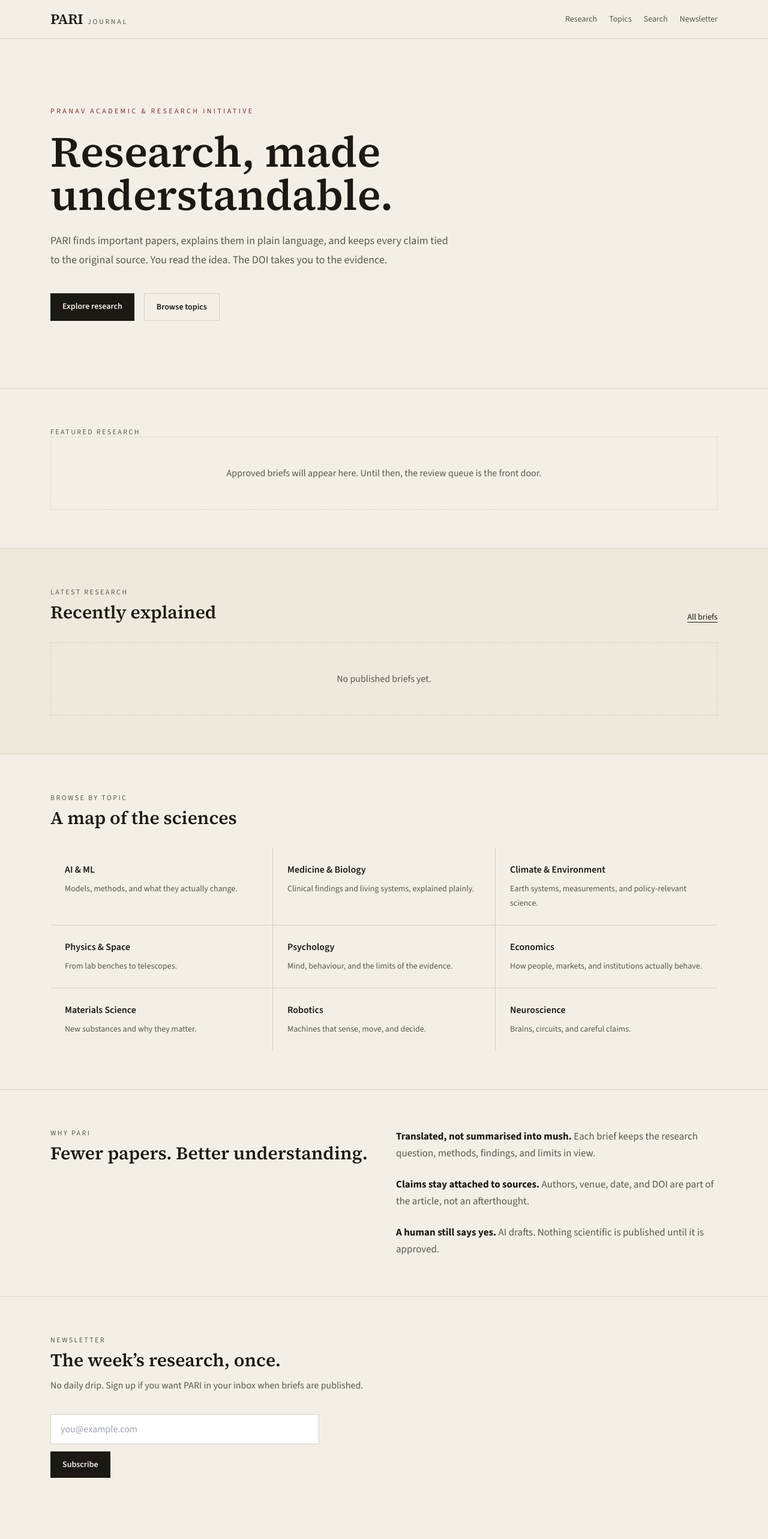
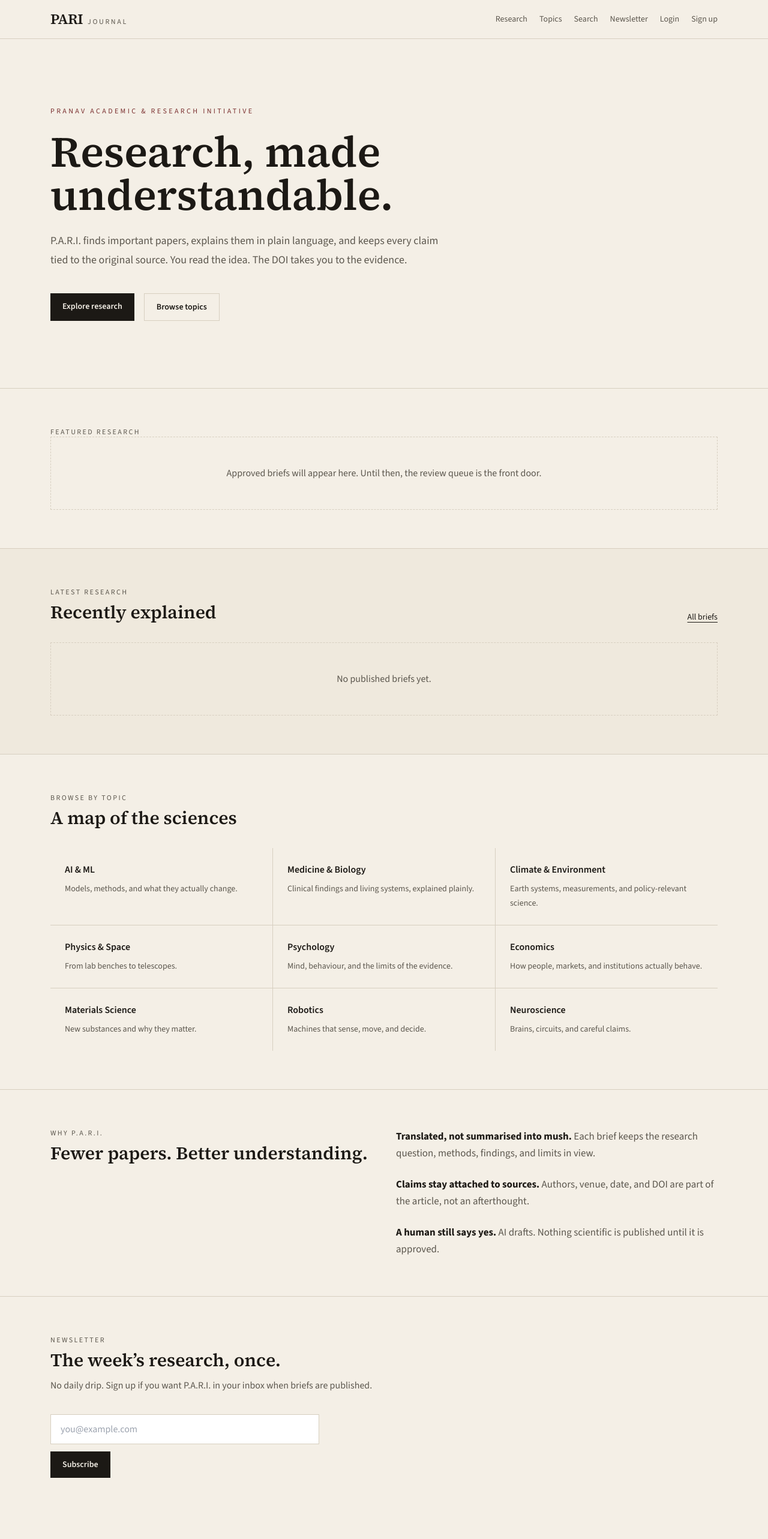
Before and after one commit to pariresearchinitiative/PARI, a Next.js app: page / in a window 1280 px wide. Shown: the top 2566 px of the page at 60% size. Built offline with nearby package versions, Linux system fonts and the light colour scheme; no server answers; the database is empty.

Commit message:
Update PARI homepage and navigation

```diff
--- a/src/app/page.tsx
+++ b/src/app/page.tsx
@@ -19,7 +19,7 @@ export default async function Home() {
           <p className="text-xs uppercase tracking-[0.28em] text-accent">{SITE_FULL_NAME}</p>
           <h1 className="serif mt-6 max-w-3xl text-5xl font-semibold leading-[1.12] md:text-7xl">{SITE_TAGLINE}</h1>
           <p className="mt-6 max-w-2xl text-lg leading-8 text-muted">
-            {SITE_NAME} finds important papers, explains them in plain language, and keeps every claim tied to the original
+          P.A.R.I. finds important papers, explains them in plain language, and keeps every claim tied to the original
             source. You read the idea. The DOI takes you to the evidence.
           </p>
           <div className="mt-10 flex flex-wrap gap-4">
@@ -45,7 +45,7 @@ export default async function Home() {
             </h2>
             <p className="mt-4 text-lg leading-8 text-muted">{featured.summary}</p>
             <Link href={`/research/${featured.slug}`} className="mt-5 inline-block text-sm underline underline-offset-4">
-              Read the PARI brief
+              Read the P.A.R.I. brief
             </Link>
           </div>
         ) : (
@@ -86,7 +86,7 @@ export default async function Home() {
       <section className="border-y border-rule">
         <div className="mx-auto grid max-w-page gap-10 px-5 py-16 md:grid-cols-2">
           <div>
-            <p className="text-xs uppercase tracking-[0.2em] text-muted">Why PARI</p>
+            <p className="text-xs uppercase tracking-[0.2em] text-muted">Why P.A.R.I.</p>
             <h2 className="serif mt-2 text-3xl font-semibold">Fewer papers. Better understanding.</h2>
           </div>
           <ul className="space-y-6 text-[17px] leading-7 text-muted">
@@ -109,7 +109,7 @@ export default async function Home() {
       <section className="mx-auto max-w-page px-5 py-16">
         <p className="text-xs uppercase tracking-[0.2em] text-muted">Newsletter</p>
         <h2 className="serif mt-2 text-3xl font-semibold">The week’s research, once.</h2>
-        <p className="mt-3 max-w-xl text-muted">No daily drip. Sign up if you want PARI in your inbox when briefs are published.</p>
+        <p className="mt-3 max-w-xl text-muted">No daily drip. Sign up if you want P.A.R.I. in your inbox when briefs are published.</p>
         <div className="mt-6">
           <NewsletterForm />
         </div>
--- a/src/components/SiteChrome.tsx
+++ b/src/components/SiteChrome.tsx
@@ -5,7 +5,9 @@ const links = [
   { href: "/research", label: "Research" },
   { href: "/topics", label: "Topics" },
   { href: "/search", label: "Search" },
-  { href: "/newsletter", label: "Newsletter" }
+  { href: "/newsletter", label: "Newsletter" },
+  { href: "/login", label: "Login" },
+  { href: "/signup", label: "Sign up" }
 ] as const;
 
 export function Header() {
```
